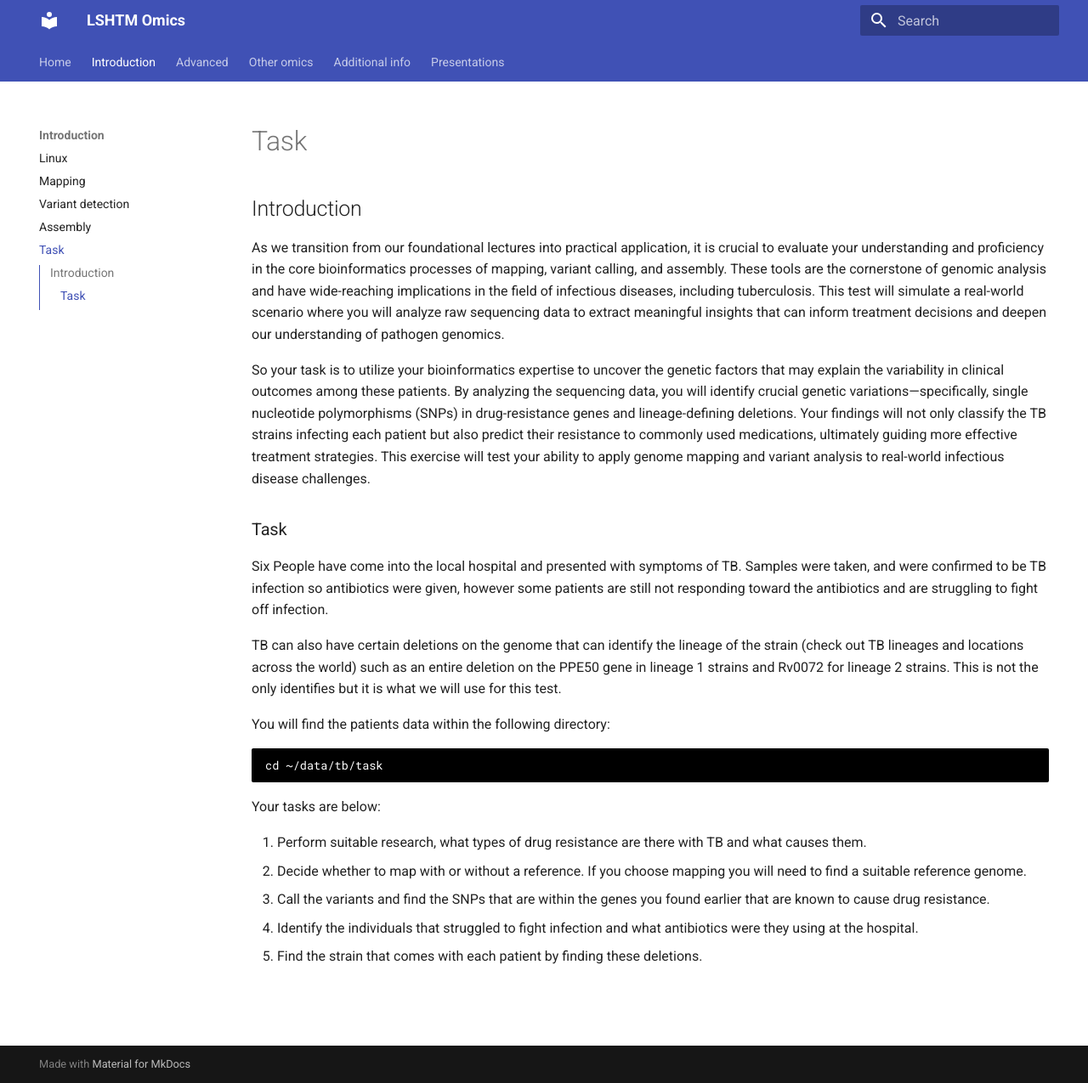
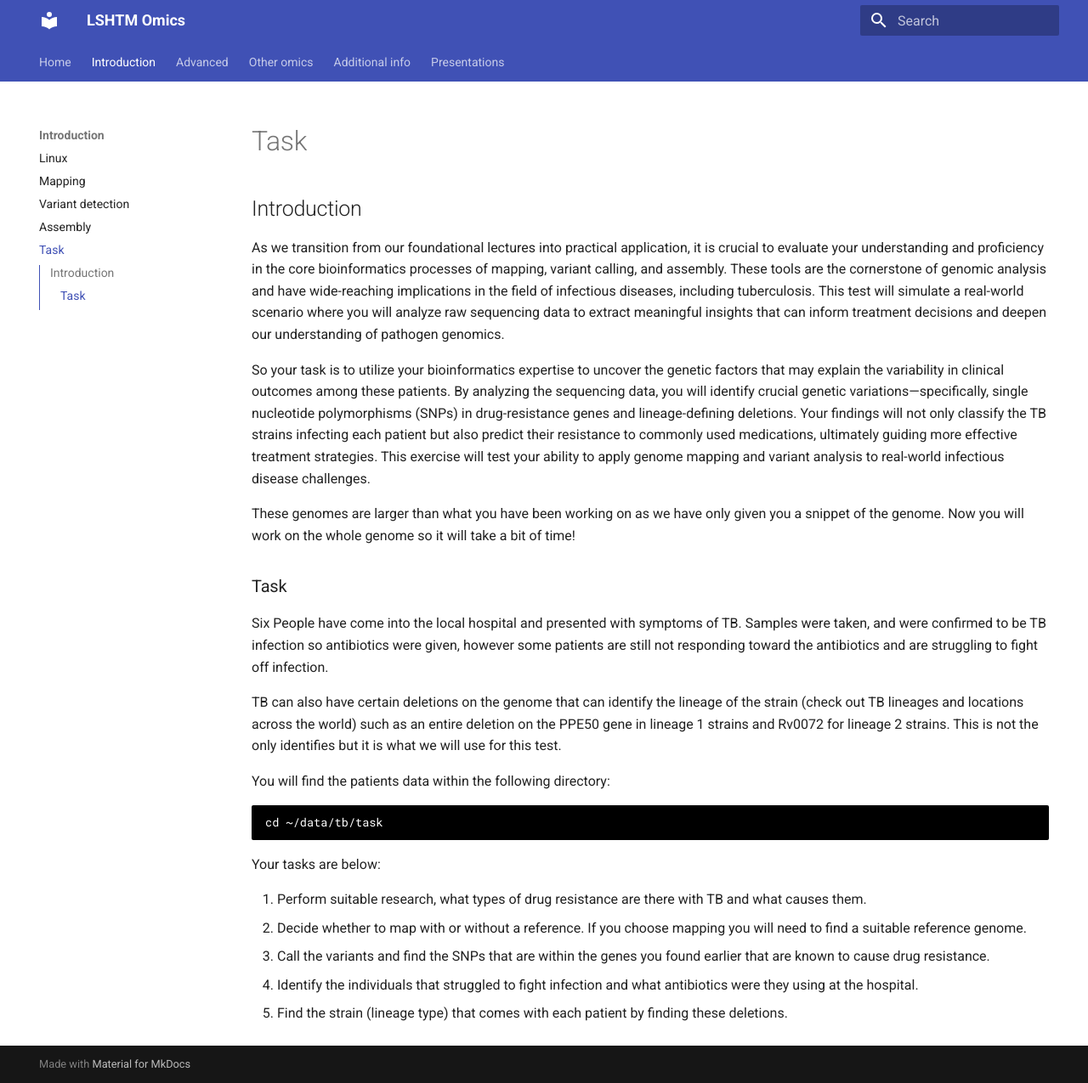
Before and after one commit to lshtm-genomics/omics-course, an MkDocs documentation site: the page built from docs/introduction/task.md, in a window 1280 px wide and 1275 px high. Shown: the whole window at 85% size. Built offline with MkDocs 1.6.1 and Material for MkDocs 9.7.7, drawn with Linux system fonts in a browser that asks for light colours.

Commit message:
small update

```diff
--- a/docs/introduction/task.md
+++ b/docs/introduction/task.md
@@ -5,6 +5,8 @@
 As we transition from our foundational lectures into practical application, it is crucial to evaluate your understanding and proficiency in the core bioinformatics processes of mapping, variant calling, and assembly. These tools are the cornerstone of genomic analysis and have wide-reaching implications in the field of infectious diseases, including tuberculosis. This test will simulate a real-world scenario where you will analyze raw sequencing data to extract meaningful insights that can inform treatment decisions and deepen our understanding of pathogen genomics.
 
 So your task is to utilize your bioinformatics expertise to uncover the genetic factors that may explain the variability in clinical outcomes among these patients. By analyzing the sequencing data, you will identify crucial genetic variations—specifically, single nucleotide polymorphisms (SNPs) in drug-resistance genes and lineage-defining deletions. Your findings will not only classify the TB strains infecting each patient but also predict their resistance to commonly used medications, ultimately guiding more effective treatment strategies. This exercise will test your ability to apply genome mapping and variant analysis to real-world infectious disease challenges.
+
+These genomes are larger than what you have been working on as we have only given you a snippet of the genome. Now you will work on the whole genome so it will take a bit of time!
 
 ### Task
 
@@ -25,4 +27,4 @@ Your tasks are below:
 2. Decide whether to map with or without a reference. If you choose mapping you will need to find a suitable reference genome.
 3. Call the variants and find the SNPs that are within the genes you found earlier that are known to cause drug resistance.
 4. Identify the individuals that struggled to fight infection and what antibiotics were they using at the hospital.
-5. Find the strain that comes with each patient by finding these deletions.
+5. Find the strain (lineage type) that comes with each patient by finding these deletions.
--- a/mkdocs.yml
+++ b/mkdocs.yml
@@ -51,6 +51,7 @@ nav:
       - other-omics/ml.md
       - other-omics/tb-resistance.md
       - other-omics/eqtl.md
+      - other-omics/task.md
   - "Additional info":
       - additional-info/conda.md
       - additional-info/software.md
```
